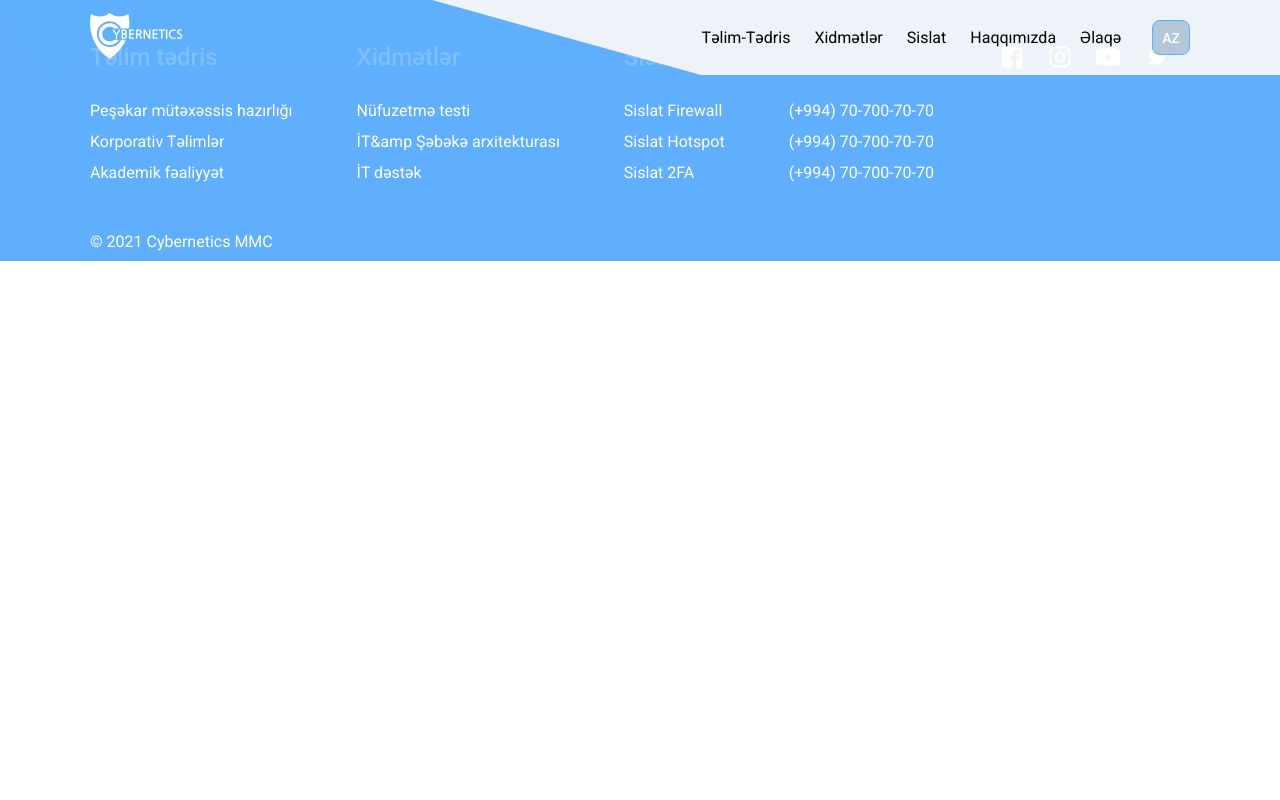
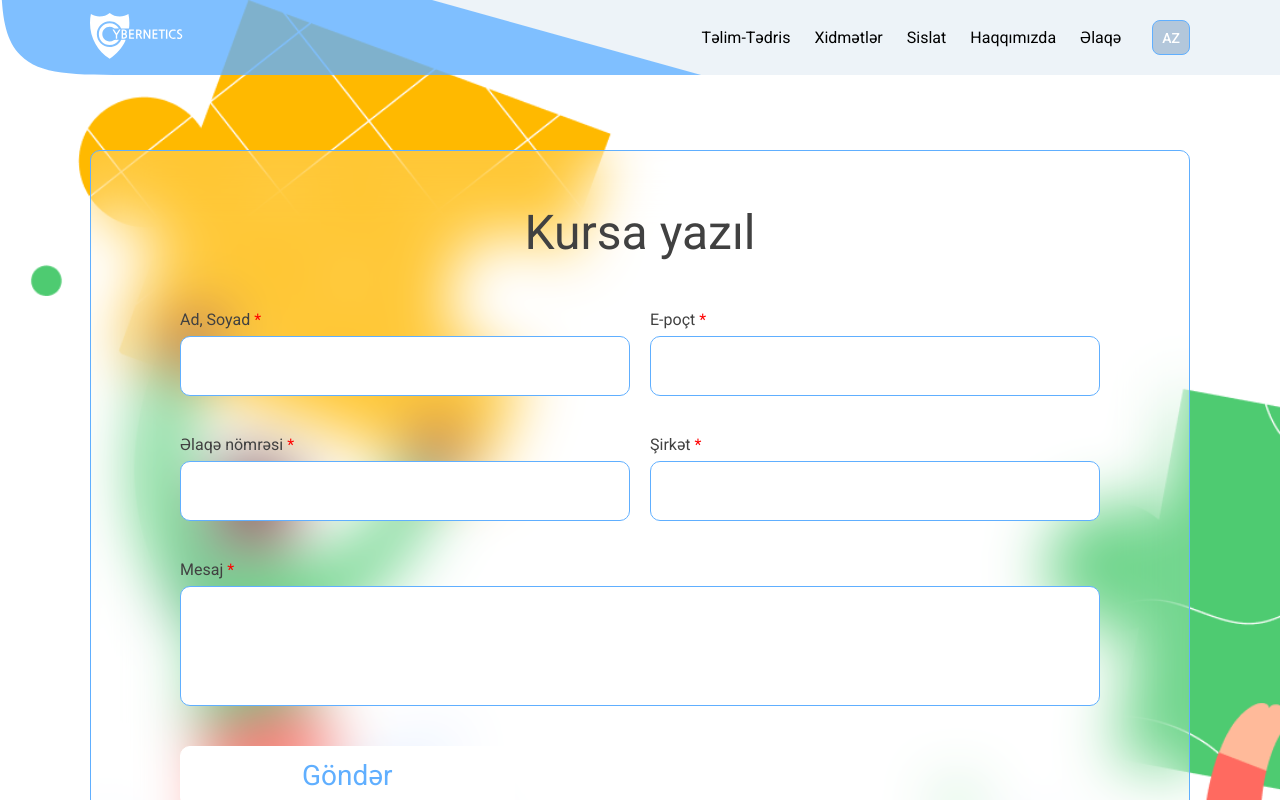
Before and after one commit to rahilaliyev/cybernetics-next, a Next.js app: page /education/training/cloudAdministrator in a window 1280 px wide. Shown: the top 800 px of the page. Built offline with nearby package versions, Linux system fonts and the light colour scheme.

Commit message:
uncomment form

```diff
--- a/pages/education/training/cloudAdministrator.js
+++ b/pages/education/training/cloudAdministrator.js
@@ -120,8 +120,8 @@ const CloudAdministrator = () => {
             </div>
           </div>
         </div>
-      </section>
-      <Form /> */}
+      </section> */}
+      <Form />
     </main>
   );
 };
```
